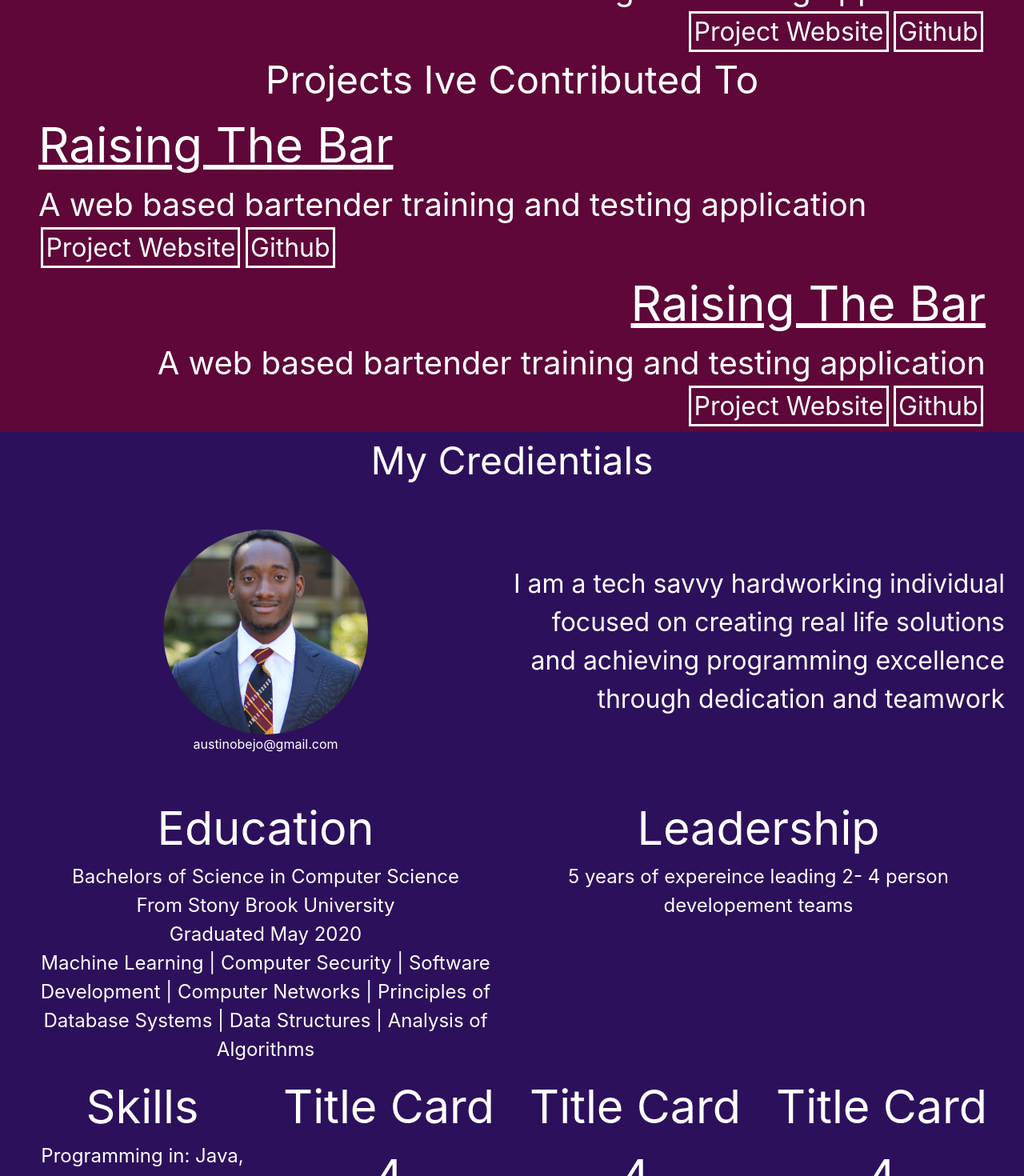
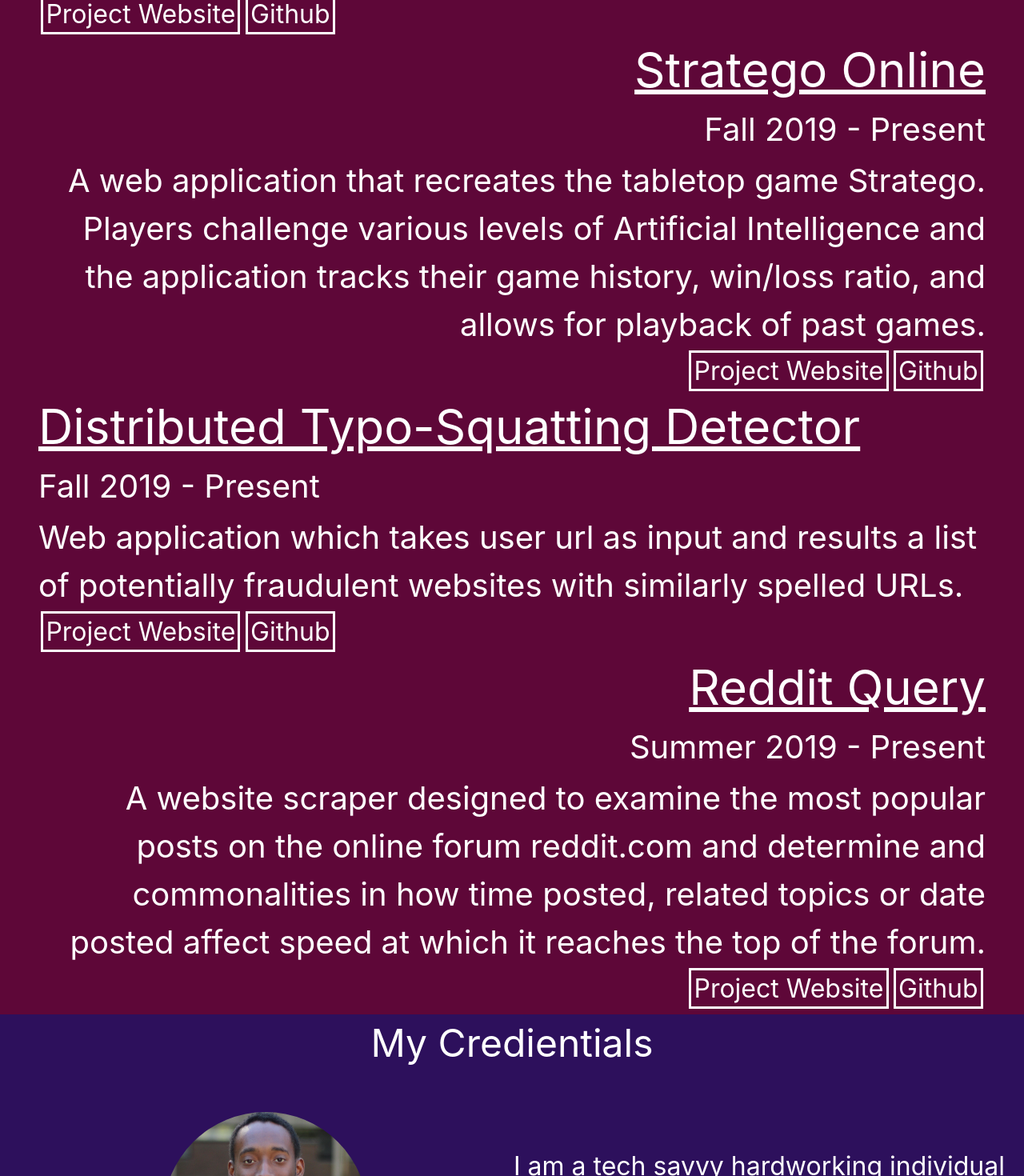
Before and after one commit to austin-joseph/personal-website, a React (Create React App) app: page / in a window 1280 px wide. Shown: the part 1300-2770 px from the top of the page at 80% size. Built offline with nearby package versions, Linux system fonts and the light colour scheme.

Commit message:
no message

```diff
--- a/src/App.jsx
+++ b/src/App.jsx
@@ -2,7 +2,6 @@ import React from 'react';
 import { BrowserRouter as Router, Route, Switch } from 'react-router-dom';
 import Home from './pages/home/Home';
 import NavigationBar from './pages/navbar/NavigationBar';
-import resumeJson from './resume.json';
 import ProjectDetails from './pages/projectDetails/ProjectDetails';
 
 function App() {
--- a/src/pages/home/Home.jsx
+++ b/src/pages/home/Home.jsx
@@ -1,7 +1,7 @@
 import React, { Component } from 'react';
 import './Home.scss';
 // import NavigationBar from './../navbar/NavigationBar.jsx';
-// import resumeJson from './../../resume.json';
+import websiteData from './../../website-data.json';
 
 export default class Home extends Component {
 	render() {
@@ -30,15 +30,26 @@ export default class Home extends Component {
 					</div>
 				</div>
 
-				{/* Center title
-				Make title bigger
-				Center buttons and make them smaller
-				Make description smaller */}
-
 				<div id="projects">
 					<div id="title">What I Have Worked On</div>
-
-					<div className="section-title">Projects Ive Lead</div>
+					<div className="project-section">
+						{
+							websiteData.projects.map((project, index) => {
+								return (
+									<div className={"element " + (index % 2 == 0 ? "left" : "right")} >
+										<div className="title underline">{project.title}</div>
+										{
+											project.description.map((descLine, index) => {
+												return <div className="subtitle">{descLine}</div>
+											})
+										}
+										<div className="body"><a href={project.details}>Project Website</a><a target="_blank" href={project.github}>Github</a> </div>
+									</div>
+								);
+							})
+						}
+					</div>
+					{/* <div className="section-title">Projects Ive Contributed To</div>
 					<div className="project-section">
 						<div className="element left">
 							<div className="title underline">Raising The Bar</div>
@@ -50,21 +61,7 @@ export default class Home extends Component {
 							<div className="subtitle">A web based bartender training and testing application</div>
 							<div className="body"><a href="">Project Website</a><a href="">Github</a> </div>
 						</div>
-					</div>
-
-					<div className="section-title">Projects Ive Contributed To</div>
-					<div className="project-section">
-						<div className="element left">
-							<div className="title underline">Raising The Bar</div>
-							<div className="subtitle">A web based bartender training and testing application</div>
-							<div className="body"><a href="">Project Website</a><a href="">Github</a> </div>
-						</div>
-						<div className="element right">
-							<div className="title underline">Raising The Bar</div>
-							<div className="subtitle">A web based bartender training and testing application</div>
-							<div className="body"><a href="">Project Website</a><a href="">Github</a> </div>
-						</div>
-					</div>
+					</div> */}
 				</div>
 				<div id="about">
 					<div id="title">My Credientials</div>
@@ -93,24 +90,20 @@ export default class Home extends Component {
 						</div>
 					</div>
 					<div className="highlights" id="highlights-2">
-						<div>
-							<div className={"highlight-title"}>Skills</div>
-							<div className={"highlight-description"}>Programming in: Java, Python, Javascript, HTML5, CSS/SCSS, Spring Boot/MVC, Flask</div>
-							<div className={"highlight-description"}>Website Design: React Js, Bootstrap, REST Api Integration, jQuery</div>
-							<div className={"highlight-description"}>Team Integration: Github, Bitbucket and Trello</div>
-						</div>
-						<div>
-							<div className={"highlight-title"}>Title Card 4</div>
-							<div className={"highlight-description"}>Websites don't have to be static, I love making pages come to life. </div>
-						</div>
-						<div>
-							<div className={"highlight-title"}>Title Card 4</div>
-							<div className={"highlight-description"}>Websites don't have to be static, I love making pages come to life. </div>
-						</div>
-						<div>
-							<div className={"highlight-title"}>Title Card 4</div>
-							<div className={"highlight-description"}>Websites don't have to be static, I love making pages come to life. </div>
-						</div>
+						{
+							websiteData.highlights.map((highlight, index) => {
+								return (
+									<div>
+										<div className="highlight-title">{highlight.title}</div>
+										{
+											highlight.description.map((descLine, index) => {
+												return <div className="highlight-description">{descLine}</div>
+											})
+										}
+									</div>
+								);
+							})
+						}
 					</div>
 				</div>
 			</React.Fragment >
--- a/src/pages/home/Home.scss
+++ b/src/pages/home/Home.scss
@@ -156,6 +156,7 @@ body {
             }
             .subtitle {
                 font-size: 1em;
+                margin-bottom: .1em;
             }
             .body {
                 margin: auto;
--- a/src/pages/projectDetails/ProjectDetails.jsx
+++ b/src/pages/projectDetails/ProjectDetails.jsx
@@ -2,7 +2,7 @@ import React, { Component } from 'react';
 import { Row, Col, Card, Button } from 'react-bootstrap';
 import './ProjectDetails.scss';
 import NavigationBar from './../navbar/NavigationBar.jsx';
-import resumeJson from './../../resume.json';
+// import resumeJson from './../../resume.json';
 
 export default class ProjectDetails extends Component {
 	render() {
--- a/src/resume.json
+++ /dev/null
@@ -1,52 +0,0 @@
-{
-    "headline": "Austin Joseph",
-    "sub-headline": "Full Stack Developer",
-    "mission": "",
-    "profile-img": "profile-small.png",
-    "education": ["Stony Brook University, Stony Brook, NY", "Expected May 2020", "Bachelors of Science in Computer Science"],
-    "courses": ["Machine Learning", "Computer Security", "Software Development", "Computer Networks", "Principles of Database Systems"],
-    "skills": [{
-            "title": "Website Development",
-            "desc": ["React", "Bootstrap", "Sass", "Yarn", "NPM"]
-        },
-        {
-            "title": "Programming",
-            "desc": ["Java", "Python", "Javacript", "HTML", "CSS/SCSS"]
-        },
-        {
-            "title": "Application Frameworks",
-            "desc": ["Spring Boot/MVC", "Flask"]
-        },
-        {
-            "title": "Database Managment",
-            "desc": ["MySQL", "MongoDB"]
-        },
-        {
-            "title": "Application Deployment",
-            "desc": ["AWS Elastic Beanstalk", "Google Cloud App Engine", "Docker", "MongoDB Atlas"]
-        },
-        {
-            "title": "Team Integration",
-            "desc": ["Github", "Trello", "Bitbucket", "Slask", "Google Hangouts"]
-        }
-    ],
-    "projects": [{
-        "title": "Raising The Bar",
-        "desc": ["A website built to allow bar owners to test the skills of a bartender before they're hired"],
-        "github": "https://github.com/austin-joseph/RaisingTheBar",
-        "details": "/raising-the-bar",
-        "deployment": "/raising-the-bar/deployed"
-    }, {
-        "title": "Stratego Online",
-        "desc": ["An online interface to play stratigo against an ai opponent and track your results"],
-        "github": "https://github.com/austin-joseph/stratigoonline",
-        "details": "/stratigoonline",
-        "deployment": "/stratigoonline/deployed"
-    }, {
-        "title": "Reddit Query",
-        "desc": ["Reddit Query is made of three parts a web scraper, data analysis and data visualizing tool made by Austin Joseph. The application utilizes PRAW (Python Reddit API Wrapper) to create a catalog of the top 1000 posts on all.reddit.com for the last 24 hours. A summary is then avaliable on a genearated webpage."],
-        "github": "https://github.com/austin-joseph/RaisingTheBar",
-        "details": "/raising-the-bar",
-        "deployment": "/raising-the-bar/deployed"
-    }]
-}
--- /dev/null
+++ b/src/website-data.json
@@ -0,0 +1,52 @@
+{
+    "projects": [{
+        "title": "Raising The Bar",
+        "description": ["Fall 2019 - Present",
+            "Web application that enables bar owners to test their prospective employees as well as for staff to expand their skills set, the focus is on reliably evaluating the individual's ability to make cocktails."
+        ],
+        "github": "https://github.com/austin-joseph/RaisingTheBar",
+        "details": "/projects/raising-the-bar",
+        "deployment": "/raising-the-bar/deployed"
+    }, {
+        "title": "Stratego Online",
+        "description": ["Fall 2019 - Present",
+            "A web application that recreates the tabletop game Stratego. Players challenge various levels of Artificial Intelligence and the application tracks their game history, win/loss ratio, and allows for playback of past games."
+        ],
+        "github": "https://github.com/austin-joseph/stratigoonline",
+        "details": "/projects/stratego-online",
+        "deployment": "/stratigoonline/deployed"
+    }, {
+        "title": "Distributed Typo-Squatting Detector",
+        "description": ["Fall 2019 - Present",
+            "Web application which takes user url as input and results a list of potentially fraudulent websites with similarly spelled URLs."
+        ],
+        "github": "https://github.com/austin-joseph/Distributed-Typosquatting-Detector",
+        "details": "/projects/dtd",
+        "deployment": "/raising-the-bar/deployed"
+    }, {
+        "title": "Reddit Query",
+        "description": ["Summer 2019 - Present",
+            "A website scraper designed to examine the most popular posts on the online forum reddit.com and determine and commonalities in how time posted, related topics or date posted affect speed at which it reaches the top of the forum."
+        ],
+        "github": "https://github.com/austin-joseph/RedditQuery",
+        "details": "/projects/reddit-query",
+        "deployment": "/raising-the-bar/deployed"
+    }],
+    "highlights": [{
+            "title": "Programming Languages",
+            "description": ["Programming in: Java, Python, Javascript, HTML5, CSS/SCSS, Spring Boot/MVC, Flask"]
+        },
+        {
+            "title": "Web Frameworks",
+            "description": ["Website Design: React Js, Bootstrap, REST Api Integration, jQuery"]
+        },
+        {
+            "title": "Cloud Deployment",
+            "description": ["Websites don't have to be static, I love making pages come to life."]
+        },
+        {
+            "title": "Team Integration",
+            "description": ["Team Integration: Github, Bitbucket and Trello"]
+        }
+    ]
+}
```
